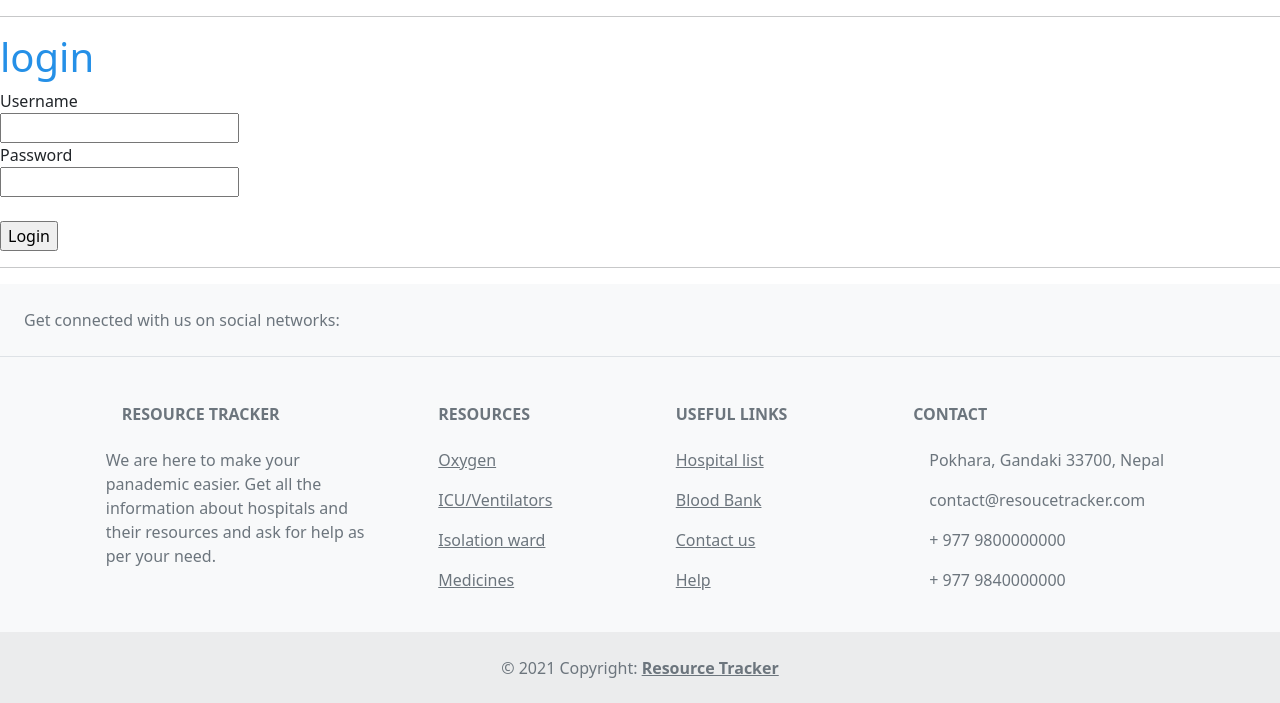
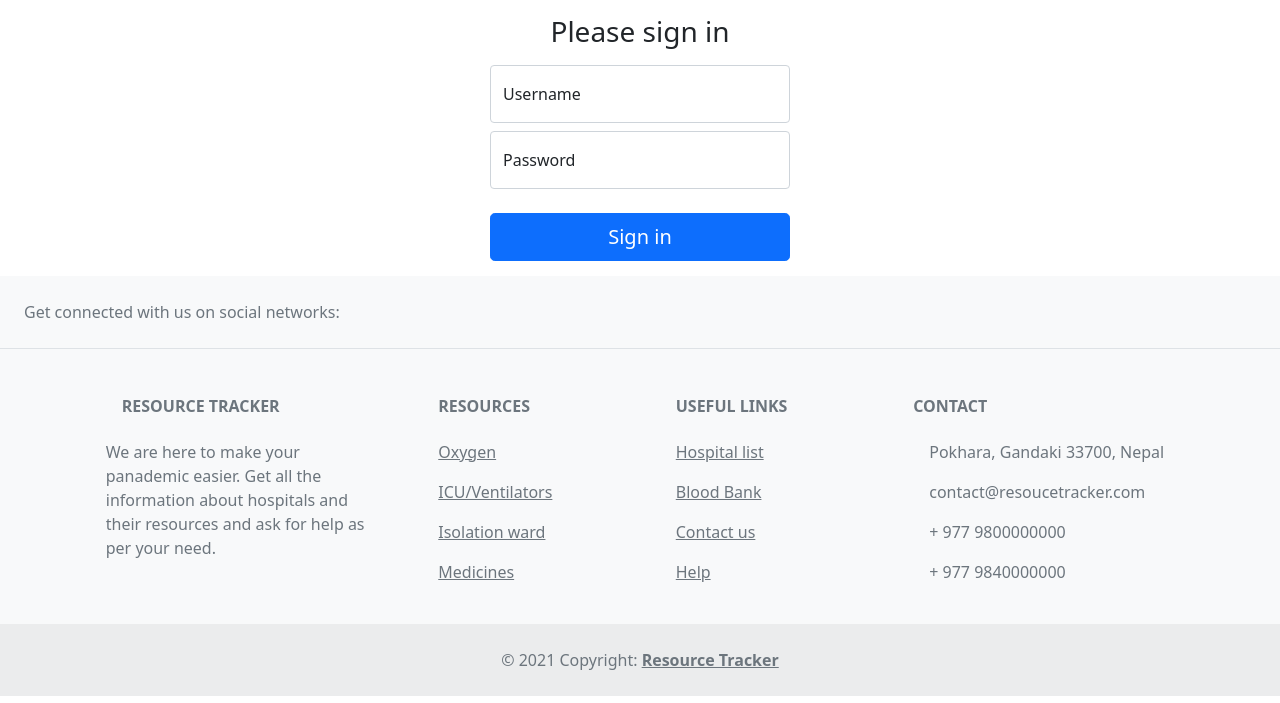
Before and after one commit to Maadaan/resouce_tracking, a Django app: page /login/ in a window 1280 px wide. Shown: the part 56-759 px from the top of the page. Run offline with Django 3.2, Linux system fonts and the light colour scheme.

Commit message:
Styled: login page

```diff
--- a/apps/templates/apps/login.html
+++ b/apps/templates/apps/login.html
@@ -2,28 +2,40 @@
 
 {% block title %} login {% endblock title %}
 
+{% block head %}
+<style>
+.form-signin {
+    width: 100%;
+  max-width: 330px;
+  padding: 15px;
+  margin: auto;
+}
+</style>
+{% endblock head %}
+
 {% block content %}
 
-<h1>login</h1>
-
-<form action="/admin_home/" method="POST">
+<div class="form-signin">
+    <form action="/admin_home/" method="POST">
+        <h1 class="h3 mb-3 fw-normal text-dark text-center ">Please sign in</h1>
     {% csrf_token %}
-    <label for="username">Username</label>
-    <br>
-    <input type="text" name="username">
-    <br>
-
-    <label for="password">Password</label>
-    <br>
-    <input type="password" name="password">
-    <br>
+    <div class="form-floating mb-2">
+      <input type="text" class="form-control" id="floatingInput" placeholder="Username" name="username">
+      <label for="floatingInput">Username</label>
+    </div>
+    <div class="form-floating">
+      <input type="password" class="form-control" id="floatingPassword" name="password" placeholder="Password">
+      <label for="floatingPassword">Password</label>
+    </div>
 
     {% for message in messages %}
     {{ message }}
     {% endfor %}
     <br>
 
-    <input type="submit" value="Login">
+    <button class="w-100 btn btn-lg btn-primary" type="submit">Sign in</button>
 </form>
 
+</div>
+
 {% endblock content %}
--- a/apps/templates/base.html
+++ b/apps/templates/base.html
@@ -13,16 +13,16 @@
   overflow-y: auto;
 }
     </style>
+
+    {% block head %}{% endblock head %}
 </head>
 <body>
 
 {% include 'apps/navbar.html' %}
-<hr>
 
 {% block content %}
 
 {% endblock content %}
-<hr>
 
 {% include 'apps/footer.html' %}
 
--- a/apps/templates/user/doctor_detail.html
+++ b/apps/templates/user/doctor_detail.html
@@ -28,9 +28,6 @@
         <th>
             Doctor NMC Number
         </th>
-        <th>
-            Doctor Contact Details
-        </th>
     </tr>
     <tr>
         <td>
@@ -48,9 +45,6 @@
         <td>
             {{ doctors.nmc_no }}
         </td>
-        <td>
-            {{ doctors.contact_no }}
-        </td>
     </tr>
 </table>
 
```
